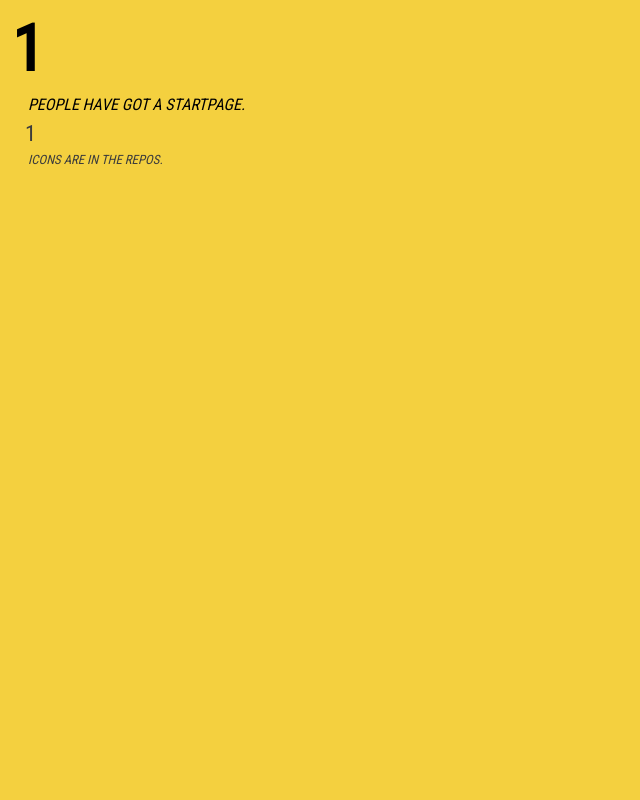
After one commit to mark-spurgeon/that-startpage-rocks, a Flask app: page /_data_info in a window 1280 px wide. The commit adds this page. Shown: the whole page, without its empty margins (0-640 px from the left). Run offline with Flask 2, Linux system fonts and the light colour scheme; data that the repository does not hold is empty; parts of the project's set-up code (start-up, migrations or seed data) failed here and were passed over; some libraries are stand-ins or nearby versions.

Commit message:
Added data to homepage

```diff
--- a/main.py
+++ b/main.py
@@ -53,6 +53,13 @@ def jsonResponse(json_dict):
 @app.route('/')
 def index():
     return render_template('index.html')
+@app.route('/_data_info')
+def info():
+    l = [ i for i in sp_data.ExternalUser.query()]
+    count = len(l)+1
+    l2 = [ i for i in sp_data.appIconProposed.query()]
+    count2 = len(l2)+1
+    return render_template('data.html', userCount=count,iconCount=count2 )
 
 @app.route('/sitemap')
 def index_sitemap():
--- /dev/null
+++ b/static/styles/data.css
@@ -0,0 +1,31 @@
+body {
+  background-color:#F4D03F;
+  font-family:"Roboto Condensed", Arial, sans-serif;
+}
+p {
+  font-style: italic;
+  text-transform: uppercase;
+  font-size:1em;
+  margin:4px;
+  margin-left:20px;
+  padding:0px;
+}
+p.icons {
+  color:rgb(60,60,60);
+  font-size: .8em;
+}
+#user-count {
+  font-style: normal;
+  font-size: 4em;
+  padding:4px;
+  margin:0px;
+  font-weight: bold;
+}
+#icon-count {
+  font-style: normal;
+  font-size: 1.4em;
+  padding:2px;
+  margin:0px;
+  margin-left:15px;
+  color:rgb(60,60,60);
+}
--- /dev/null
+++ b/templates/data.html
@@ -0,0 +1,19 @@
+<html>
+<head>
+  <link href="/static/styles/data.css" rel="stylesheet" type="text/css">
+  <link href='https://fonts.googleapis.com/css?family=Roboto' rel='stylesheet' type='text/css'>
+  <link href='https://fonts.googleapis.com/css?family=Roboto Condensed' rel='stylesheet' type='text/css'>
+  <meta name="robots" content="nofollow">
+</head>
+<body>
+  <div>
+    <p id='user-count'>{{userCount}}</p>
+    <p>people have got a startpage.</p>
+  </div>
+  <div>
+    <p id='icon-count'>{{iconCount}}</p>
+    <p class='icons'>icons are in the repos.</p>
+  </div>
+</body>
+
+</html>
--- a/templates/index.html
+++ b/templates/index.html
@@ -59,6 +59,8 @@
       <span class='st_twitter_large' displayText='Tweet'></span>
       <span class='st_reddit_large' displayText='Reddit'></span>
       <span class='st_email_large' displayText='Email'></span>
+      <h1>Data</h1>
+      <iframe id='data' src='/_data_info'></iframe>
     </div>
     <div id='about'>
       <h1>What is it ?</h1>
```
Also changed, not shown: static/styles/home.css (+13 -0 lines).
